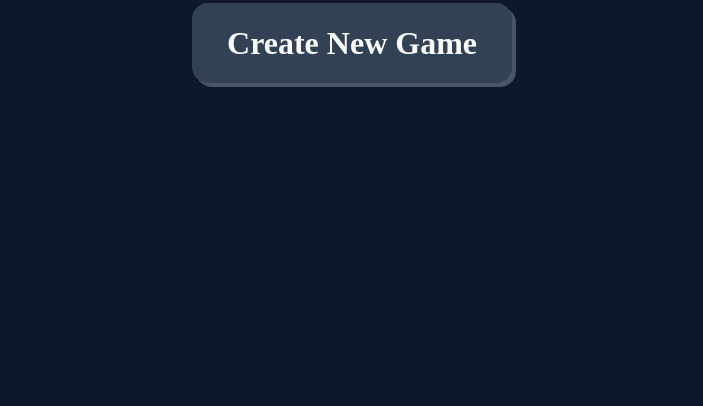
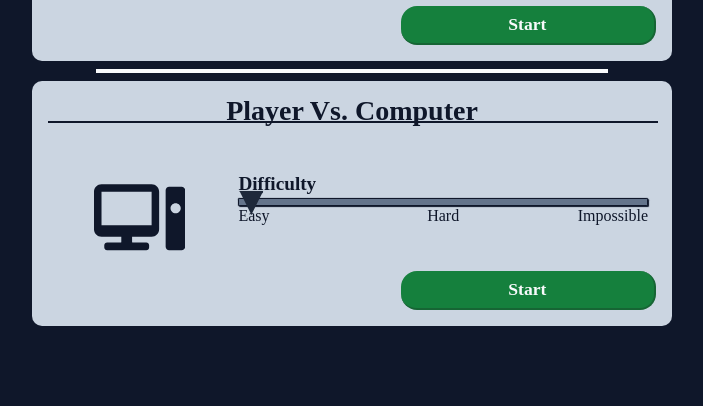
Before and after one commit to justindanielclark/ticTacToe, a website with bundled scripts: page index.html in a window 1280 px wide. Shown: the part 394-800 px from the top of the page, without its empty margins (288-991 px from the left). Built offline with nearby package versions, Linux system fonts and the light colour scheme.

Commit message:
Fiddled With Setting Up Slide/Slide Transitions, broke down SubPub Setup

```diff
--- /dev/null
+++ b/components/gameContainer.js
@@ -0,0 +1,29 @@
+import gameGrid from './gameGrid.js';
+import startSlide from './startSlide.js';
+
+const gameContainer = (root) => {
+  function create(){
+    const _self = document.createElement('div');
+    _self.classList.add('slideContainer');
+    const _startSlide = startSlide();
+    _self.appendChild(_startSlide.create());
+    return _self;
+  }
+  function slideLeft(){
+    if(!_self.classList.contains('slidingLeft')){
+      _self.classList.add('slidingLeft');
+    }
+  }
+  function slideRight(){
+    if(!_self.classList.contains('slidingRight')){
+      _self.classList.add('slidingRight');
+    }
+  }
+  return {
+    create,
+    slideLeft,
+    slideRight,
+  }
+}
+
+export default gameContainer;
--- a/components/gameGrid.js
+++ b/components/gameGrid.js
@@ -1,22 +1,22 @@
-const gameGrid = (root) => {
+const gameGrid = (root, props) => {
+  const _id = 'gameGrid';
   const _gridLines = [];
   const _tiles = [[],[],[]];
   let _activeTiles = 0;
   let _gridExpanded = false;
 
-  function initialRender(){
+  function create(){
     const _createGridLine = (orientation, placement, direction) => {
       const gridLine = document.createElement('div');
       gridLine.classList.add('gridLine', orientation, placement, direction);
       return gridLine;
     }
     const _self = document.createElement('div');
-      _self.id = 'gameGrid';
+    _self.id = _id;
     const _mask = document.createElement('div');
       _mask.id = 'gameGridMask'
     const _gameField = document.createElement('div');
       _gameField.id = 'gameGridField'
-    root.appendChild(_self);
     _gameField.appendChild(_mask);
     _self.appendChild(_gameField);
     _gridLines.push(_createGridLine('vertical', 'first', 'topToBottom'))
@@ -35,6 +35,10 @@ const gameGrid = (root) => {
           _gameField.appendChild(tile);
       }
     }
+    return _self;
+  }
+  function destroy(){
+    root.removeChild(root.querySelector(`#${_id}`))
   }
   function toggleGridLines(){
     _gridExpanded = !_gridExpanded;
@@ -63,7 +67,7 @@ const gameGrid = (root) => {
   function getTiles(){
     return [..._tiles[0], ..._tiles[1], ..._tiles[2]];
   }
-  function markTile({location, val}){
+  function markTile(location, val){
     const [x,y] = location;
     const tile = _tiles[x][y];
     const mark = (val === 'X' ? _createCross() : _createCircle())
@@ -71,7 +75,7 @@ const gameGrid = (root) => {
     tile.classList.toggle('inactive');
     _activeTiles++;
   }
-  function removeMark({location}){
+  function removeMark(location){
     const [x,y] = location;
     const tile = _tiles[x][y]
     const svg = tile.querySelector('.mark');
@@ -84,7 +88,8 @@ const gameGrid = (root) => {
     return svg;
   }
   return {
-    initialRender,
+    create,
+    destroy,
     toggleGridLines,
     getTiles,
     markTile,
--- a/components/gameHeader.js
+++ /dev/null
@@ -1,165 +0,0 @@
-const gameHeader = (root) => {
-  const textInputMaxLength = 10;
-  const _self = document.createElement('div');
-    _self.id = 'gameHeader';
-  const _title = document.createElement('h1')
-    _title.classList.add('title');
-    _title.innerHTML = '#Tic-Tac-Toe';
-  const _newGameButton = document.createElement('button');
-    _newGameButton.classList.add('newGameButton');
-    _newGameButton.innerText = 'Create New Game';
-    _newGameButton.addEventListener('click', ()=>{
-      _self.removeChild(_newGameButton);
-      _self.appendChild(_headerContainer);
-    })
-
-
-  //HEADER CONTAINER
-  const _headerContainer = document.createElement('div');
-    _headerContainer.classList.add('headerContainer');
-  const _heading = document.createElement('h2');
-    _heading.innerText = 'Create New Game';
-    _heading.classList.add('heading');
-
-  _headerContainer.appendChild(_heading);
-  _headerContainer.appendChild(_createPlayerOption());
-  _headerContainer.appendChild(document.createElement('hr'));
-  _headerContainer.appendChild(_createComputerOption());
-
-  function initialRender(){
-    _self.appendChild(_title);
-    _self.appendChild(_newGameButton);
-    root.appendChild(_self);
-  }
-  function _createPlayerOption(){
-    const option = document.createElement('div');
-      option.classList.add('option', 'playerOption');
-    const optionTitle = document.createElement('h3');
-      optionTitle.classList.add('optionTitle');
-      optionTitle.innerText = 'Player Vs. Player';
-    const SVG = _createPlayerIconSVG();
-    const rightPanel = document.createElement('div');
-      rightPanel.classList.add('rightPanel');
-    const optionsForm = document.createElement('div');
-      optionsForm.classList.add('optionsForm');
-    const player1Label = document.createElement('label');
-      player1Label.classList.add('playerNameLabel');
-      player1Label.innerText = 'Player X:';
-    const player1Input = document.createElement('input');
-      Object.assign(player1Input, {
-        type: 'text',
-        id: 'playerX',
-        value: 'John Doe',
-        placeholder: 'John Doe',
-        maxLength: textInputMaxLength,
-      });
-    const player2Label = document.createElement('label');
-      player2Label.classList.add('playerNameLabel');
-      player2Label.innerText = 'Player O:'
-    const player2Input = document.createElement('input');
-      Object.assign(player2Input, {
-        type: 'text',
-        id: 'playerO',
-        value: 'Jane Doe',
-        placeholder: 'Jane Doe',
-        maxLength: textInputMaxLength,
-      });
-    const button = document.createElement('button');
-      button.classList.add('optionsButton');
-      button.innerText = 'Start Player Game';
-
-    option.appendChild(optionTitle);
-    option.appendChild(SVG);
-    option.appendChild(rightPanel);
-    rightPanel.appendChild(optionsForm);
-    optionsForm.appendChild(player1Label);
-    optionsForm.appendChild(player1Input);
-    optionsForm.appendChild(player2Label);
-    optionsForm.appendChild(player2Input);
-    rightPanel.appendChild(button);
-
-    return option;
-
-    function _createPlayerIconSVG(){
-      const SVGPlayer = document.createElementNS("http://www.w3.org/2000/svg", 'svg');
-      SVGPlayer.setAttribute('viewBox', '0 0 490.1 490.1');
-      const SVGPlayerPath1 = document.createElementNS("http://www.w3.org/2000/svg", 'path');
-        SVGPlayerPath1.setAttribute('d', 'M245,261.75c71.9,0,131.4-57.3,131.4-130.3S316.9,0.05,245,0.05s-131.4,57.3-131.4,130.3S173.1,261.75,245,261.75z M245,40.75c50,0,90.7,40.7,90.7,89.7s-40.7,89.6-90.7,89.6s-90.7-40.7-90.7-89.7S195,40.75,245,40.75z')
-      const SVGPlayerPath2 = document.createElementNS("http://www.w3.org/2000/svg", 'path');
-        SVGPlayerPath2.setAttribute('d', 'M333.6,274.25c-8.3-2.1-16.7,0-21.9,6.3l-66.7,76.1l-66.7-76.1c-5.2-6.3-14.6-8.3-21.9-6.3C61.5,305.55,0,382.65,0,469.15 c0,11.5,9.4,20.9,20.9,20.9h448.3c11.5,0,20.9-9.4,20.9-20.9C490,382.65,428.5,305.55,333.6,274.25z M42.7,449.35 c8.4-57.3,50.1-106.3,114.7-131.3l73,83.4c7.3,9.4,22.9,9.4,30.2,0l73-83.4c63.6,25,106.4,75,114.7,131.3H42.7z')
-      SVGPlayer.appendChild(SVGPlayerPath1);
-      SVGPlayer.appendChild(SVGPlayerPath2);
-      return SVGPlayer;
-    }
-  }
-  function _createComputerOption(){
-    const option = document.createElement('div');
-      option.classList.add('option', 'computerOption');
-    const optionTitle = document.createElement('h3');
-      optionTitle.classList.add('optionTitle');
-      optionTitle.innerText = 'Player Vs. Computer';
-    const SVG = _createComputerIconSVG();
-    const rightPanel = document.createElement('div');
-      rightPanel.classList.add('rightPanel');
-    const optionsForm = document.createElement('div');
-      optionsForm.classList.add('optionsForm');
-    const difficultyLabel = document.createElement('label');
-      difficultyLabel.innerText = 'Difficulty';
-    const difficultyRange = document.createElement('input');
-      Object.assign(difficultyRange, {
-        type: 'range',
-        id: 'computerDifficulty',
-        min: '0',
-        max: '2',
-        step: '1',
-        value: '0',
-      });
-    const rangeOptions = document.createElement('div');
-      rangeOptions.classList.add('rangeOptions');
-    const difficultyOptions = [
-      _createRangeOption('Easy'),
-      _createRangeOption('Hard'),
-      _createRangeOption('Impossible'),
-    ];
-    const button = document.createElement('button');
-      button.classList.add('optionsButton');
-      button.innerText = 'Start Player Game';
-
-    option.appendChild(optionTitle);
-    option.appendChild(SVG);
-    option.appendChild(rightPanel);
-    rightPanel.appendChild(optionsForm);
-    optionsForm.appendChild(difficultyLabel);
-    optionsForm.appendChild(difficultyRange);
-    optionsForm.appendChild(rangeOptions);
-    rangeOptions.appendChild(difficultyOptions[0]);
-    rangeOptions.appendChild(difficultyOptions[1]);
-    rangeOptions.appendChild(difficultyOptions[2]);
-    rightPanel.appendChild(button);
-
-    return option;
-
-    function _createComputerIconSVG(){
-      const SVGComputer = document.createElementNS("http://www.w3.org/2000/svg", 'svg');
-        SVGComputer.setAttribute('viewBox', '0 0 364 364');
-      const SVGComputerPath1 = document.createElementNS("http://www.w3.org/2000/svg", 'path');
-        SVGComputerPath1.setAttribute('d', 'M350,60.5h-50c-7.72,0-14,6.28-14,14v225c0,7.72,6.28,14,14,14h50c7.72,0,14-6.28,14-14v-225 C364,66.78,357.72,60.5,350,60.5z M325.864,166.5c-11.23,0-20.333-9.104-20.333-20.333s9.104-20.333,20.333-20.333 s20.333,9.104,20.333,20.333S337.094,166.5,325.864,166.5z')
-      const SVGComputerPath2 = document.createElementNS("http://www.w3.org/2000/svg", 'path');
-        SVGComputerPath2.setAttribute('d', 'M230,50.5H30c-16.542,0-30,13.458-30,30v149c0,16.542,13.458,30,30,30h79v21.765c0,0.665-0.466,1.235-0.847,1.235H52.351 C46.092,282.5,41,287.329,41,293.265v9.235c0,5.962,5.198,11,11.351,11h156.604c6.091,0,11.046-4.935,11.046-11v-9.235 c0-6.037-4.852-10.765-11.046-10.765h-55.803c-0.517,0-1.151-0.681-1.151-1.235V259.5h78c16.542,0,30-13.458,30-30v-149 C260,63.958,246.542,50.5,230,50.5z M230,80.5l0.017,133H30v-133H230z')
-      SVGComputer.appendChild(SVGComputerPath1);
-      SVGComputer.appendChild(SVGComputerPath2);
-      return SVGComputer;
-    }
-    function _createRangeOption(type){
-      const rangeOption = document.createElement('p');
-        rangeOption.classList.add('difficultyOption');
-        rangeOption.innerText = type;
-      return rangeOption;
-    }
-  }
-  return {
-    initialRender
-  }
-}
-
-export default gameHeader;
--- /dev/null
+++ b/components/startSlide.js
@@ -0,0 +1,154 @@
+const startSlide = (root) => {
+  const _id = 'startSlide';
+  const _textInputMaxLength = 15;
+
+  function create(){
+    const _self = document.createElement('div');
+      _self.id = _id;
+      _self.classList.add('slide')
+    const _heading = document.createElement('h2');
+      _heading.innerText = 'Create New Game';
+      _heading.classList.add('heading');
+    _self.appendChild(_heading);
+    _self.appendChild(_createPlayerOption());
+    _self.appendChild(document.createElement('hr'));
+    _self.appendChild(_createComputerOption());
+    return _self;
+
+    function _createPlayerOption(){
+      const option = document.createElement('div');
+        option.classList.add('option', 'playerOption');
+      const optionTitle = document.createElement('h3');
+        optionTitle.classList.add('optionTitle');
+        optionTitle.innerText = 'Player Vs. Player';
+      const SVG = _createPlayerIconSVG();
+      const rightPanel = document.createElement('div');
+        rightPanel.classList.add('rightPanel');
+      const optionsForm = document.createElement('div');
+        optionsForm.classList.add('optionsForm');
+      const player1Label = document.createElement('label');
+        player1Label.classList.add('playerNameLabel');
+        player1Label.innerText = 'Player X:';
+      const player1Input = document.createElement('input');
+        Object.assign(player1Input, {
+          type: 'text',
+          id: 'playerX',
+          value: 'John Doe',
+          placeholder: 'John Doe',
+          maxLength: _textInputMaxLength,
+        });
+      const player2Label = document.createElement('label');
+        player2Label.classList.add('playerNameLabel');
+        player2Label.innerText = 'Player O:'
+      const player2Input = document.createElement('input');
+        Object.assign(player2Input, {
+          type: 'text',
+          id: 'playerO',
+          value: 'Jane Doe',
+          placeholder: 'Jane Doe',
+          maxLength: _textInputMaxLength,
+        });
+      const button = document.createElement('button');
+        button.classList.add('optionsButton');
+        button.innerText = 'Start';
+      option.appendChild(optionTitle);
+      option.appendChild(SVG);
+      option.appendChild(rightPanel);
+      rightPanel.appendChild(optionsForm);
+      optionsForm.appendChild(player1Label);
+      optionsForm.appendChild(player1Input);
+      optionsForm.appendChild(player2Label);
+      optionsForm.appendChild(player2Input);
+      rightPanel.appendChild(button);
+
+      return option;
+
+      function _createPlayerIconSVG(){
+        const SVGPlayer = document.createElementNS("http://www.w3.org/2000/svg", 'svg');
+        SVGPlayer.setAttribute('viewBox', '0 0 490.1 490.1');
+        const SVGPlayerPath1 = document.createElementNS("http://www.w3.org/2000/svg", 'path');
+          SVGPlayerPath1.setAttribute('d', 'M245,261.75c71.9,0,131.4-57.3,131.4-130.3S316.9,0.05,245,0.05s-131.4,57.3-131.4,130.3S173.1,261.75,245,261.75z M245,40.75c50,0,90.7,40.7,90.7,89.7s-40.7,89.6-90.7,89.6s-90.7-40.7-90.7-89.7S195,40.75,245,40.75z')
+        const SVGPlayerPath2 = document.createElementNS("http://www.w3.org/2000/svg", 'path');
+          SVGPlayerPath2.setAttribute('d', 'M333.6,274.25c-8.3-2.1-16.7,0-21.9,6.3l-66.7,76.1l-66.7-76.1c-5.2-6.3-14.6-8.3-21.9-6.3C61.5,305.55,0,382.65,0,469.15 c0,11.5,9.4,20.9,20.9,20.9h448.3c11.5,0,20.9-9.4,20.9-20.9C490,382.65,428.5,305.55,333.6,274.25z M42.7,449.35 c8.4-57.3,50.1-106.3,114.7-131.3l73,83.4c7.3,9.4,22.9,9.4,30.2,0l73-83.4c63.6,25,106.4,75,114.7,131.3H42.7z')
+        SVGPlayer.appendChild(SVGPlayerPath1);
+        SVGPlayer.appendChild(SVGPlayerPath2);
+        return SVGPlayer;
+      }
+    }
+    function _createComputerOption(){
+      const option = document.createElement('div');
+        option.classList.add('option', 'computerOption');
+      const optionTitle = document.createElement('h3');
+        optionTitle.classList.add('optionTitle');
+        optionTitle.innerText = 'Player Vs. Computer';
+      const SVG = _createComputerIconSVG();
+      const rightPanel = document.createElement('div');
+        rightPanel.classList.add('rightPanel');
+      const optionsForm = document.createElement('div');
+        optionsForm.classList.add('optionsForm');
+      const difficultyLabel = document.createElement('label');
+        difficultyLabel.innerText = 'Difficulty';
+      const difficultyRange = document.createElement('input');
+        Object.assign(difficultyRange, {
+          type: 'range',
+          id: 'computerDifficulty',
+          min: '0',
+          max: '2',
+          step: '1',
+          value: '0',
+        });
+      const rangeOptions = document.createElement('div');
+        rangeOptions.classList.add('rangeOptions');
+      const difficultyOptions = [
+        _createRangeOption('Easy'),
+        _createRangeOption('Hard'),
+        _createRangeOption('Impossible'),
+      ];
+      const button = document.createElement('button');
+        button.classList.add('optionsButton');
+        button.innerText = 'Start';
+
+      option.appendChild(optionTitle);
+      option.appendChild(SVG);
+      option.appendChild(rightPanel);
+      rightPanel.appendChild(optionsForm);
+      optionsForm.appendChild(difficultyLabel);
+      optionsForm.appendChild(difficultyRange);
+      optionsForm.appendChild(rangeOptions);
+      rangeOptions.appendChild(difficultyOptions[0]);
+      rangeOptions.appendChild(difficultyOptions[1]);
+      rangeOptions.appendChild(difficultyOptions[2]);
+      rightPanel.appendChild(button);
+
+      return option;
+
+      function _createComputerIconSVG(){
+        const SVGComputer = document.createElementNS("http://www.w3.org/2000/svg", 'svg');
+          SVGComputer.setAttribute('viewBox', '0 0 364 364');
+        const SVGComputerPath1 = document.createElementNS("http://www.w3.org/2000/svg", 'path');
+          SVGComputerPath1.setAttribute('d', 'M350,60.5h-50c-7.72,0-14,6.28-14,14v225c0,7.72,6.28,14,14,14h50c7.72,0,14-6.28,14-14v-225 C364,66.78,357.72,60.5,350,60.5z M325.864,166.5c-11.23,0-20.333-9.104-20.333-20.333s9.104-20.333,20.333-20.333 s20.333,9.104,20.333,20.333S337.094,166.5,325.864,166.5z')
+        const SVGComputerPath2 = document.createElementNS("http://www.w3.org/2000/svg", 'path');
+          SVGComputerPath2.setAttribute('d', 'M230,50.5H30c-16.542,0-30,13.458-30,30v149c0,16.542,13.458,30,30,30h79v21.765c0,0.665-0.466,1.235-0.847,1.235H52.351 C46.092,282.5,41,287.329,41,293.265v9.235c0,5.962,5.198,11,11.351,11h156.604c6.091,0,11.046-4.935,11.046-11v-9.235 c0-6.037-4.852-10.765-11.046-10.765h-55.803c-0.517,0-1.151-0.681-1.151-1.235V259.5h78c16.542,0,30-13.458,30-30v-149 C260,63.958,246.542,50.5,230,50.5z M230,80.5l0.017,133H30v-133H230z')
+        SVGComputer.appendChild(SVGComputerPath1);
+        SVGComputer.appendChild(SVGComputerPath2);
+        return SVGComputer;
+      }
+      function _createRangeOption(type){
+        const rangeOption = document.createElement('p');
+          rangeOption.classList.add('difficultyOption');
+          rangeOption.innerText = type;
+        return rangeOption;
+      }
+    }
+  }
+  function destroy(){
+    const _self = document.querySelector(`#${_id}`)
+    root.removeChild(_self);
+  }
+  return {
+    create,
+    destroy
+  }
+}
+
+export default startSlide;
--- a/index.js
+++ b/index.js
@@ -1,10 +1,9 @@
-import gameGrid from './components/gameGrid.js';
-import gameHeader from './components/gameHeader.js';
+import gameContainer from './components/gameContainer.js';
 import gameBoard2d from './models/gameBoard2d.js';
 import player from './models/player.js';
 import SubscriberPublisherController from './utilities/SubscriberPublisherController.js';
 
-let App = (() => {
+const App = (() => {
     //MODEL
     const model = (() => {
         const _board = gameBoard2d(3,3);
@@ -16,7 +15,6 @@ let App = (() => {
         function toggleCurrentPlayer(){
             currentPlayer++;
             currentPlayer %= 2;
-            console.log(getCurrentPlayer())
         }
         function checkForWinner(x,y,board){
             //Returns 'X', 'O', null
@@ -47,58 +45,37 @@ let App = (() => {
             }
         }
         return {
+            checkForWinner,
             getCurrentPlayer,
             getTile: _board.getTile,
+            printBoard: _board.printBoard,
+            resetBoard: _board.resetBoard,
             setTile: _board.setTile,
-            toggleCurrentPlayer
+            toggleCurrentPlayer,
         }
     })();
     //VIEW
     const view = (() => {
+        //VIEW DECLARATIONS
         const _root = document.querySelector('#ticTacToe');
-        const _gameHeader = gameHeader(_root);
-        const _gameGrid = gameGrid(_root);
-        _gameHeader.initialRender()
-        // _gameGrid.initialRender();
-        // _gameGrid.toggleGridLines();
+        const _title = document.createElement('h1')
+            _title.classList.add('title');
+            _title.innerHTML = '#Tic-Tac-Toe';
+        const _gameContainer = gameContainer(_root);
+
+        //APPEND TO ROOT
+        _root.appendChild(_title);
+        _root.append(_gameContainer.create());
+
         return {
-            getTiles: _gameGrid.getTiles,
-            markTile: _gameGrid.markTile,
-            toggleGridLines: _gameGrid.toggleGridLines,
+
         }
     })();
-    //CONTROLLER
-    const SubPub = SubscriberPublisherController();
-    const Subscription = SubPub.subscription;
-    const Publish = SubPub.publish;
-    const EventsList = {
-        tileMarked: 'tileMarked',
-        toggleCurrentPlayer: 'toggleCurrentPlayer'
+
+
+    return {
+
     }
-    SubPub.subscriberWrapper(model);
-    SubPub.subscriberWrapper(view);
-    model.subscribe(
-        new Subscription(EventsList.tileMarked, model.setTile, 0),
-        new Subscription(EventsList.toggleCurrentPlayer, model.toggleCurrentPlayer, 0)
-    )
-    view.subscribe(
-        new Subscription(EventsList.tileMarked, view.markTile, 1),
-    )
-    view.getTiles().forEach(tile => {
-        tile.addEventListener('click', ()=>{
-            const {x,y} = {...tile.dataset};
-            if(model.getTile({location: [x,y]}) === null){
-                Publish(
-                    EventsList.tileMarked,
-                    {location: [x,y], val: model.getCurrentPlayer().team}
-                );
-                Publish(
-                    EventsList.toggleCurrentPlayer
-                )
-            }
-        })
-    })
-    return {};
 })()
 
 window.App = App;
--- a/styles/index.scss
+++ b/styles/index.scss
@@ -86,17 +86,11 @@ body {
     display: flex;
     flex-direction: column;
     justify-content: center;
-    align-items: center;
-    #gameHeader {
-        display: flex;
-        height: 100%;
-        width: 100%;
-        flex-direction: column;
-        justify-content: center;
-        align-items: flex-start;
+    align-items: stretch;
+    overflow: hidden;
     .title {
+        flex: 0 0 auto;
         display: block;
-            align-self: stretch;
         color: $color-9;
         font-size: 2rem;
         font-weight: bolder;
@@ -104,58 +98,42 @@ body {
         margin-bottom: 1.5rem;
         padding: .5rem;
     }
-        .newGameButton {
-            align-self: center;
-            width: 20rem;
-            height: 5rem;
-            background-color: $color-2;
-            color: $color-9;
-            font-size: 2rem;
-            font-weight: bold;
-            border-radius: 1rem;
-            border: none;
-            box-shadow: .25rem .25rem $color-3;
-            transition: box-shadow ease-in .2s;
-            &:hover {
-                box-shadow: .5rem .5rem $color-1;
+    .slideContainer {
+        flex: 1 0 auto;
+        display: flex;
+        flex-direction: row;
+        flex-wrap: nowrap;
+        overflow: hidden;
+        &.slidingLeft{
+            transform: translateX(-100%);
+            animation: slidingLeft .35s ease-in;
+            @keyframes slidingLeft {
+                0% {
+                    transform: translateX(-0%);
                 }
-            &:active {
-                transform: translate(.25rem, .25rem);
-                box-shadow: .5rem .5rem $color-1;
+                100% {
+                    transform: translateX(-100%);
                 }
             }
-        .headerContainer {
-            overflow: hidden;
+        }
+        &.slidingRight{
+            transform: translateX(100%);
+            animation: slidingLeft .35s ease-in;
+            @keyframes slidingRight {
+                0% {
+                    transform: translateX(0%);
+                }
+                100% {
+                    transform: translateX(100%);
+                }
+            }
+        }
+        .slide {
+            width: 100%;
+            height: 100%;
+            &#startSlide {
                 display: grid;
                 grid-template-rows: auto 1fr auto 1fr;
-            grid-template-columns: 1fr;
-            align-self: center;
-            padding: 1.5rem 2.15rem;
-            width: 100%;
-            height: 100%;
-            background-color: $color-2;
-            border-radius: 1rem;
-            border: none;
-            box-shadow: .25rem .25rem $color-3;
-            animation: transitionAnimationWidth calc(.825 * $headerContainer-animation-transition-speed) ease-in-out, transitionAnimationHeight $headerContainer-animation-transition-speed ease-in-out;
-            @keyframes transitionAnimationWidth {
-                0% {
-                    width: 20rem;
-                }
-                100% {
-                    width: 100%;
-                }
-
-            }
-            @keyframes transitionAnimationHeight {
-                0% {
-                    height: 5rem;
-                }
-                100% {
-                    height: 100%;
-                }
-
-            }
                 .heading {
                     margin-bottom: 1.5rem;
                     color: $color-9;
@@ -362,11 +340,14 @@ body {
                 }
             }
         }
+    }
     #gameGrid {
         position: relative;
-        width: 30rem;
-        height: 30rem;
-        padding: 2rem;
+        width: 80%;
+        height: 80%;
+        // width: 30rem;
+        // height: 30rem;
+        // padding: 2rem;
         box-shadow: .25rem .25rem rgba(0,0,0,.35);
         background-color: rgba(255,255,255,.1);
         border-top: .2rem solid rgba(255,255,255,.2);
```
Also changed, not shown: package.json (added, +20 -0 lines), utilities/SubscriberPublisherController.js (+18 -14 lines), styles/index.css, 1 other file. Lines whose indentation alone changed are shown as unchanged.
